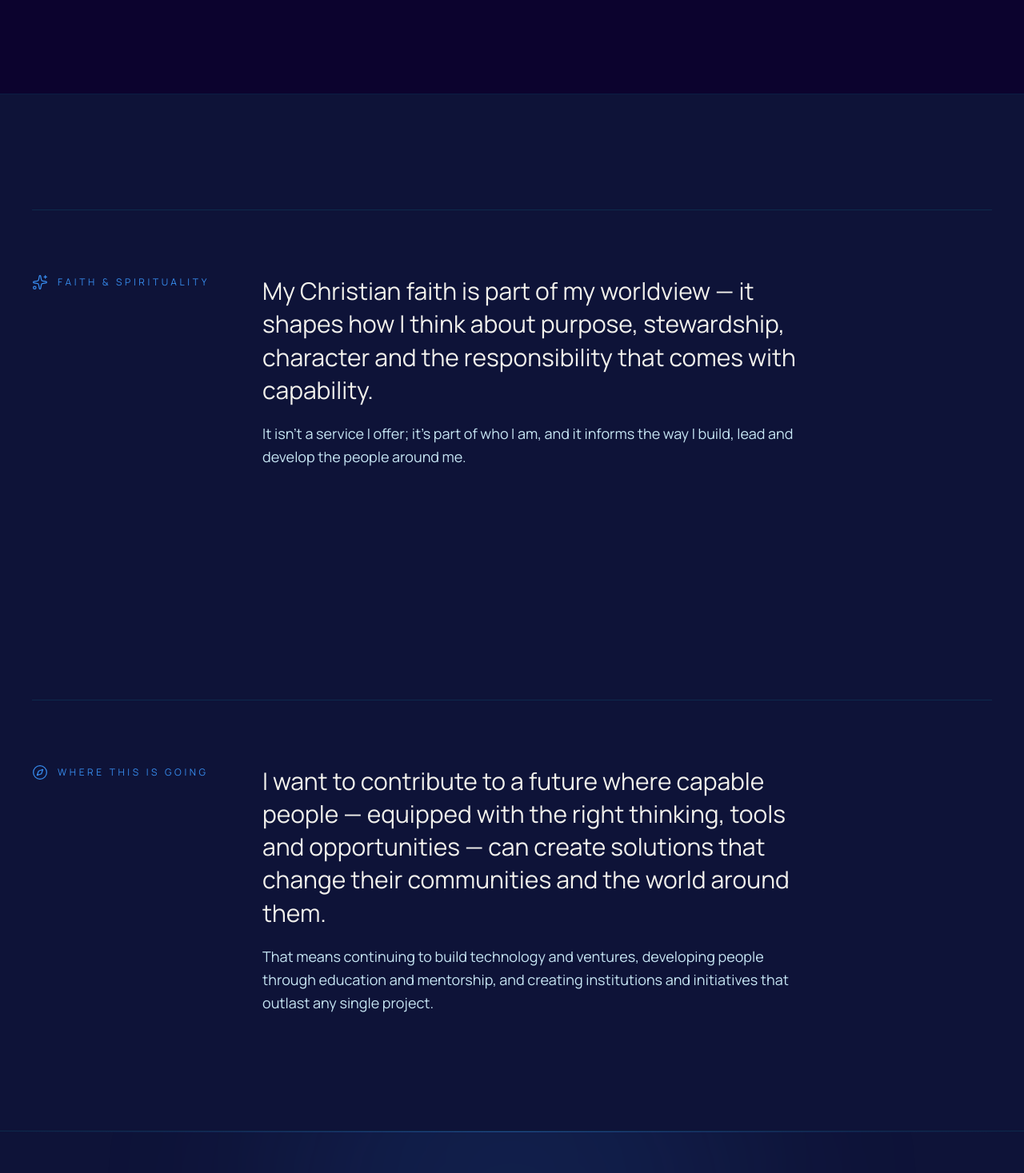
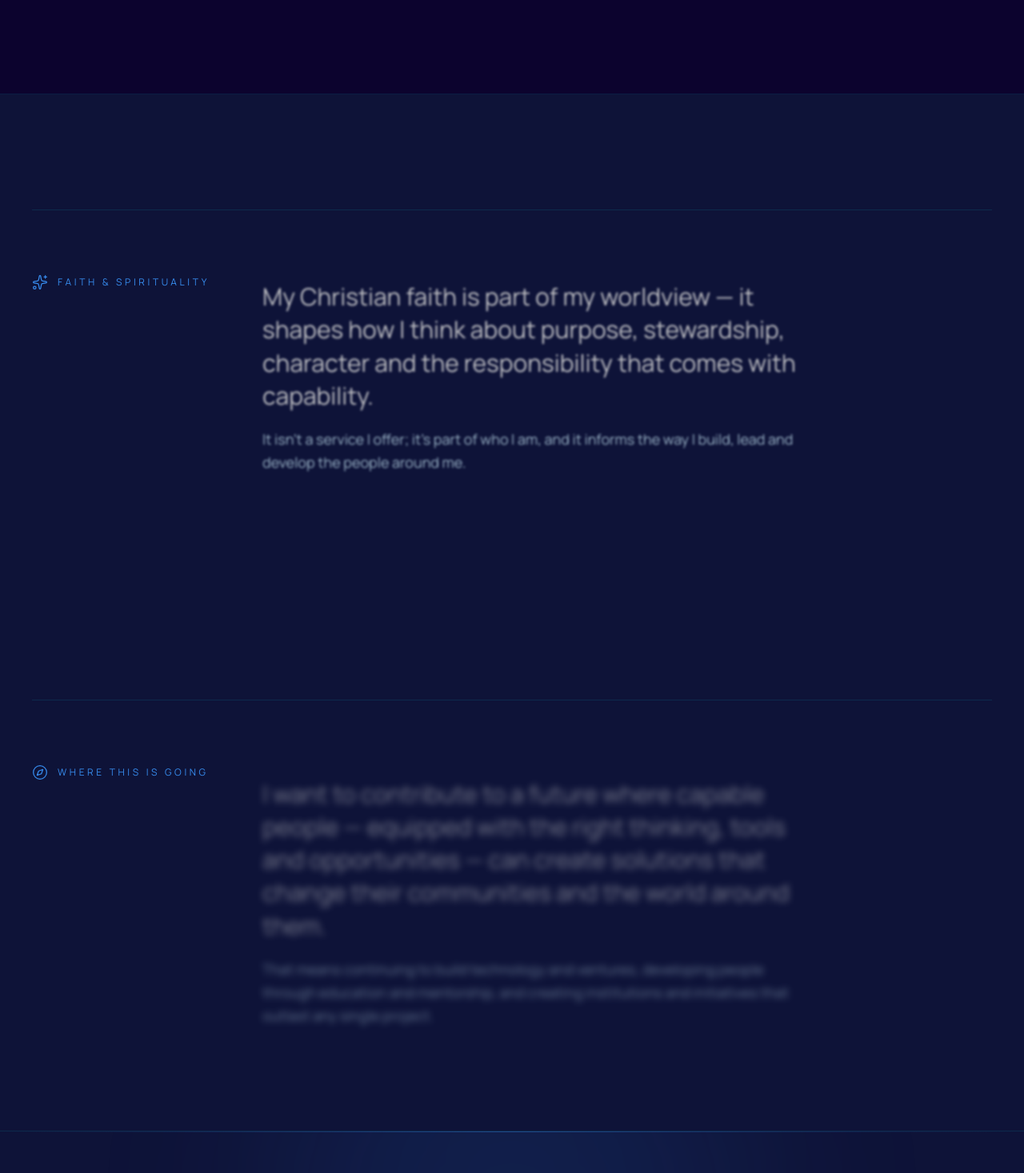
Before and after one commit to OK-Emmanuel/okemmanuel, a Next.js app: page /vision in a window 1280 px wide. Shown: the part 2715-4182 px from the top of the page at 80% size. Built offline with nearby package versions, Linux system fonts and the light colour scheme; no server answers.

Commit message:
scroll effect unison and clear unused imports

```diff
--- a/src/app/page.tsx
+++ b/src/app/page.tsx
@@ -2,7 +2,6 @@ import Nav from "@/components/Nav";
 import Hero from "@/components/Hero";
 import OnePersonManyExpressions from "@/components/OnePersonManyExpressions";
 import Domains from "@/components/Domains";
-import CurrentWork from "@/components/CurrentWork";
 import HomeInitiatives from "@/components/HomeInitiatives";
 import CaseStudyPreview from "@/components/CaseStudyPreview";
 import HomeCta from "@/components/HomeCta";
--- a/src/app/vision/page.tsx
+++ b/src/app/vision/page.tsx
@@ -3,9 +3,7 @@ import Nav from "@/components/Nav";
 import PageHero from "@/components/PageHero";
 import PurposeVisionMission from "@/components/vision/PurposeVisionMission";
 import Beliefs from "@/components/vision/Beliefs";
-import Philosophy from "@/components/Philosophy";
 import Faith from "@/components/vision/Faith";
-import Questions from "@/components/vision/Questions";
 import LongTermVision from "@/components/vision/LongTermVision";
 import HomeCta from "@/components/HomeCta";
 import Footer from "@/components/Footer";
--- a/src/app/work/page.tsx
+++ b/src/app/work/page.tsx
@@ -3,7 +3,6 @@ import Nav from "@/components/Nav";
 import PageHero from "@/components/PageHero";
 import WorkAreas from "@/components/work/WorkAreas";
 import WhyMe from "@/components/WhyMe";
-import CaseStudies from "@/components/CaseStudies";
 import Offers from "@/components/Offers";
 import Speaking from "@/components/Speaking";
 import HomeCta from "@/components/HomeCta";
--- a/src/components/about/StagesCarousel.tsx
+++ b/src/components/about/StagesCarousel.tsx
@@ -51,11 +51,11 @@ export default function StagesCarousel({
   };
 
   const handleTouchStart = (e: React.TouchEvent) => {
-    touchStartXRef.current = e.clientX;
+    touchStartXRef.current = e.touches[0].clientX;
   };
 
   const handleTouchEnd = (e: React.TouchEvent) => {
-    touchEndXRef.current = e.clientX;
+    touchEndXRef.current = e.changedTouches[0].clientX;
     handleSwipe();
   };
 
@@ -201,6 +201,7 @@ export default function StagesCarousel({
                         >
                           {/* Placeholder image background */}
                           {item.image ? (
+                            // eslint-disable-next-line @next/next/no-img-element
                             <img
                               src={item.image}
                               alt={item.title}
--- a/src/components/motion/ScrollBrighten.tsx
+++ b/src/components/motion/ScrollBrighten.tsx
@@ -6,12 +6,14 @@ import { motion, useScroll, useTransform } from "framer-motion";
 type ScrollBrightenProps = {
   children: ReactNode;
   className?: string;
+  as?: "div" | "p" | "span";
 };
 
 /** Brightens and un-blurs content as it scrolls into view, used across vision sections. */
 export default function ScrollBrighten({
   children,
   className,
+  as = "div",
 }: ScrollBrightenProps) {
   const ref = useRef<HTMLDivElement>(null);
   const { scrollYProgress } = useScroll({
@@ -24,11 +26,18 @@ export default function ScrollBrighten({
   const filter = useTransform(blur, (value) => `blur(${value}px)`);
   const y = useTransform(scrollYProgress, [0, 1], [24, 0]);
 
-  return (
-    <div ref={ref}>
-      <motion.div style={{ opacity, filter, y }} className={className}>
-        {children}
-      </motion.div>
-    </div>
-  );
+  const props = {
+    ref,
+    style: { opacity, filter, y },
+    className,
+  };
+
+  if (as === "p") {
+    return <motion.p {...props}>{children}</motion.p>;
+  }
+  if (as === "span") {
+    return <motion.span {...props}>{children}</motion.span>;
+  }
+
+  return <motion.div {...props}>{children}</motion.div>;
 }
--- a/src/components/vision/Faith.tsx
+++ b/src/components/vision/Faith.tsx
@@ -1,18 +1,18 @@
 import { Sparkles } from "lucide-react";
-import Reveal from "../motion/Reveal";
+import ScrollBrighten from "../motion/ScrollBrighten";
 
 export default function Faith() {
   return (
     <section className="relative py-28 md:py-36">
       <div className="section-shell">
-        <Reveal className="flex flex-col gap-8 border-t border-line pt-14 md:flex-row md:items-start md:gap-16 md:pt-20">
+        <div className="flex flex-col gap-8 border-t border-line pt-14 md:flex-row md:items-start md:gap-16 md:pt-20">
           <div className="flex items-center gap-3 md:w-56 md:shrink-0">
             <Sparkles className="h-5 w-5 text-gold" strokeWidth={1.5} />
             <p className="text-xs uppercase tracking-[0.3em] text-gold">
               Faith &amp; Spirituality
             </p>
           </div>
-          <div className="max-w-2xl">
+          <ScrollBrighten className="max-w-2xl">
             <p className="font-serif text-2xl leading-snug text-foreground md:text-3xl">
               My Christian faith is part of my worldview — it shapes how I
               think about purpose, stewardship, character and the
@@ -23,8 +23,8 @@ export default function Faith() {
               it informs the way I build, lead and develop the people around
               me.
             </p>
-          </div>
-        </Reveal>
+          </ScrollBrighten>
+        </div>
       </div>
     </section>
   );
--- a/src/components/vision/LongTermVision.tsx
+++ b/src/components/vision/LongTermVision.tsx
@@ -1,18 +1,18 @@
 import { Compass } from "lucide-react";
-import Reveal from "../motion/Reveal";
+import ScrollBrighten from "../motion/ScrollBrighten";
 
 export default function LongTermVision() {
   return (
     <section className="relative py-28 md:py-36">
       <div className="section-shell">
-        <Reveal className="flex flex-col gap-8 border-t border-line pt-14 md:flex-row md:items-start md:gap-16 md:pt-20">
+        <div className="flex flex-col gap-8 border-t border-line pt-14 md:flex-row md:items-start md:gap-16 md:pt-20">
           <div className="flex items-center gap-3 md:w-56 md:shrink-0">
             <Compass className="h-5 w-5 text-gold" strokeWidth={1.5} />
             <p className="text-xs uppercase tracking-[0.3em] text-gold">
               Where This Is Going
             </p>
           </div>
-          <div className="max-w-2xl">
+          <ScrollBrighten className="max-w-2xl">
             <p className="font-serif text-2xl leading-snug text-foreground md:text-3xl">
               I want to contribute to a future where capable people — equipped
               with the right thinking, tools and opportunities — can create
@@ -25,8 +25,8 @@ export default function LongTermVision() {
               creating institutions and initiatives that outlast any single
               project.
             </p>
-          </div>
-        </Reveal>
+          </ScrollBrighten>
+        </div>
       </div>
     </section>
   );
--- a/src/components/vision/PurposeVisionMission.tsx
+++ b/src/components/vision/PurposeVisionMission.tsx
@@ -1,7 +1,6 @@
 "use client";
 
-import { useRef } from "react";
-import { motion, useScroll, useTransform } from "framer-motion";
+import ScrollBrighten from "../motion/ScrollBrighten";
 
 const STATEMENTS = [
   {
@@ -30,34 +29,20 @@ function StatementBlock({
   index: string;
   text: string;
 }) {
-  const ref = useRef<HTMLDivElement>(null);
-  const { scrollYProgress } = useScroll({
-    target: ref,
-    offset: ["start 85%", "center 55%"],
-  });
-
-  const opacity = useTransform(scrollYProgress, [0, 1], [0.25, 1]);
-  const blur = useTransform(scrollYProgress, [0, 1], [6, 0]);
-  const filter = useTransform(blur, (value) => `blur(${value}px)`);
-  const y = useTransform(scrollYProgress, [0, 1], [24, 0]);
-
   return (
-    <div
-      ref={ref}
-      className="flex flex-col gap-4 border-t border-line py-14 md:flex-row md:items-start md:gap-12 md:py-20"
-    >
+    <div className="flex flex-col gap-4 border-t border-line py-14 md:flex-row md:items-start md:gap-12 md:py-20">
       <div className="flex items-center gap-4 md:w-48 md:shrink-0">
         <span className="font-serif text-sm text-gold/50">{index}</span>
         <p className="text-xs uppercase tracking-[0.3em] text-gold">
           {label}
         </p>
       </div>
-      <motion.p
-        style={{ opacity, filter, y }}
+      <ScrollBrighten
+        as="p"
         className="max-w-3xl font-serif text-2xl leading-snug text-foreground md:text-4xl md:leading-snug"
       >
         {text}
-      </motion.p>
+      </ScrollBrighten>
     </div>
   );
 }
```
